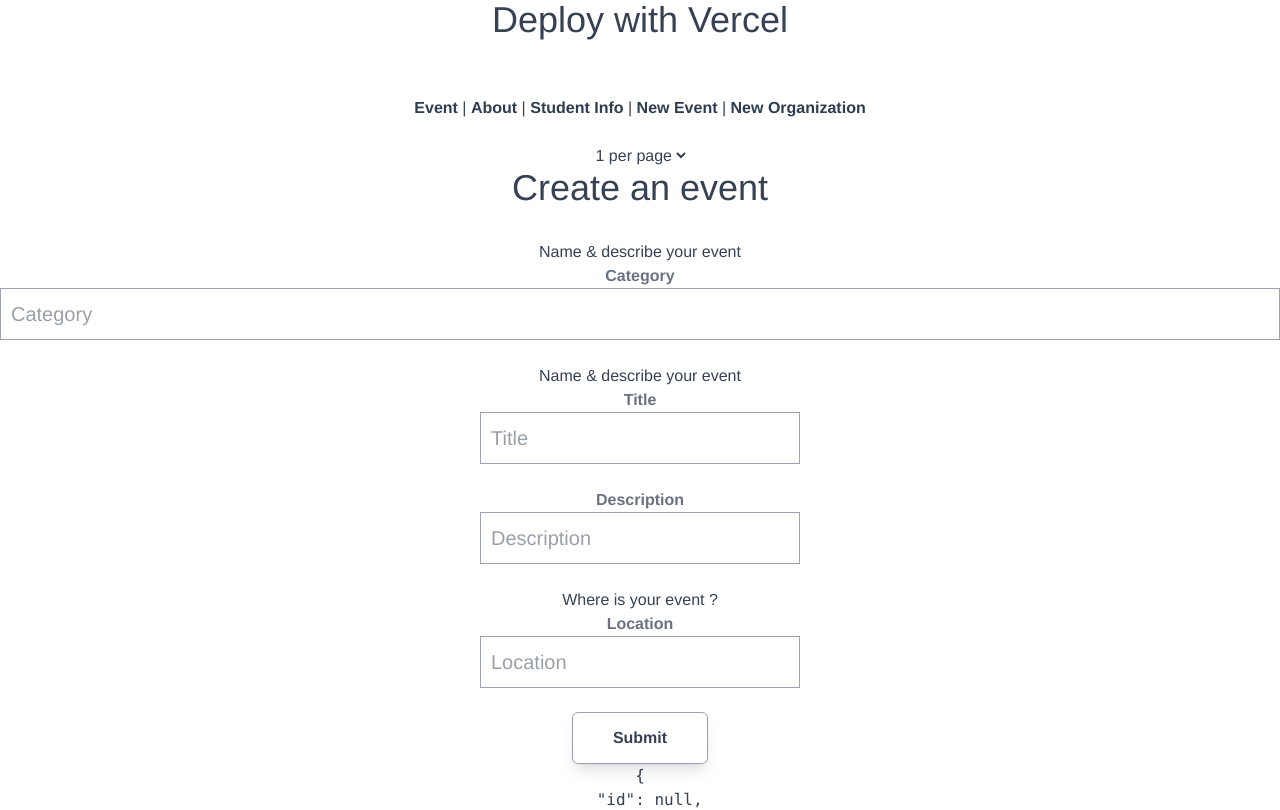
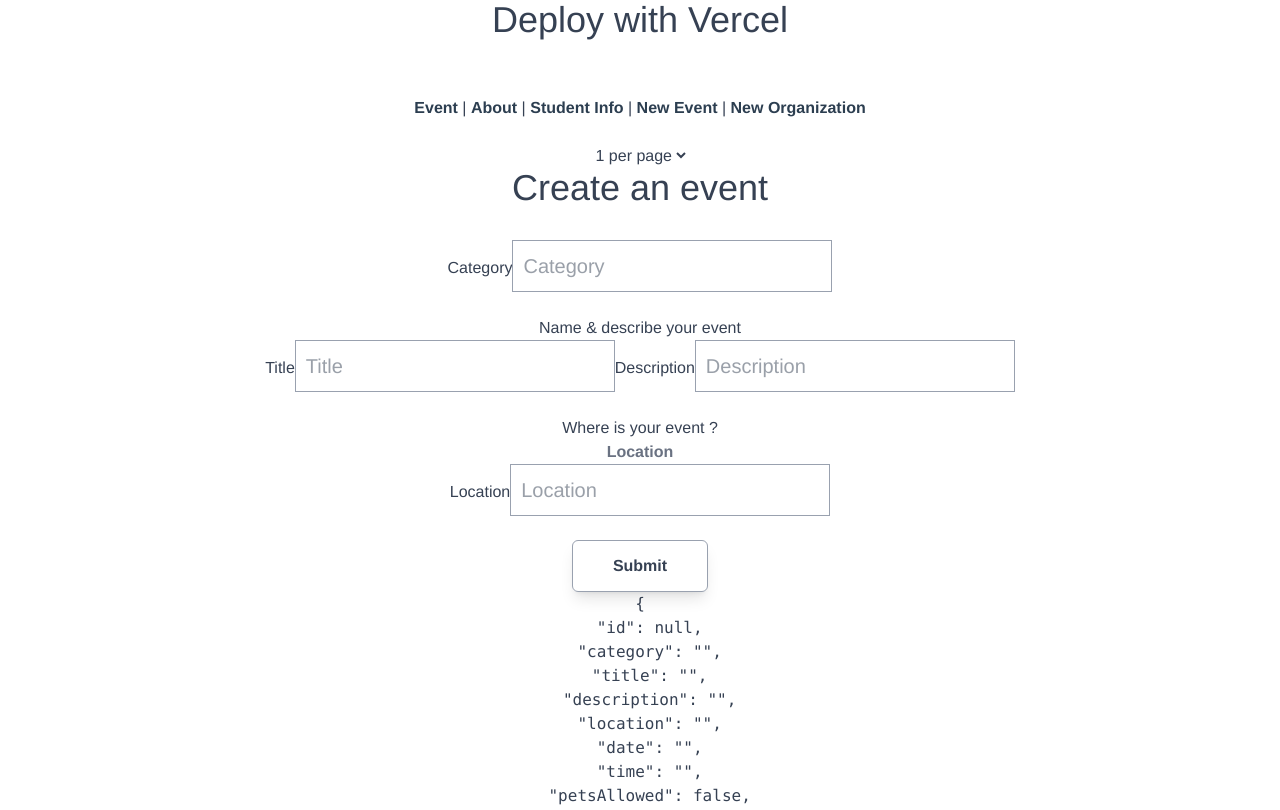
Before and after one commit to BokiChan/ComponentBaseLAB2, a Vue app: page /add-event in a window 1280 px wide. Shown: the top 810 px of the page. Built offline with nearby package versions, Linux system fonts and the light colour scheme; the HTML template or start-up script is replaced by a standard one.

Commit message:
feat: 5.2 add new base input component

```diff
--- /dev/null
+++ b/src/components/BaseInput.vue
@@ -0,0 +1,18 @@
+<script setup lang="ts">
+const modelValue = defineModel()
+interface BaseInputProps {
+    label: string
+}
+const props = withDefaults(defineProps<BaseInputProps>(), {
+    label: ''
+})
+</script>
+
+<template>
+    <label v-if="label">
+        {{ props.label }}
+    </label>
+    <input class="h-13 w-1/4 px-2.5 text-xl border border-gray-400
+    focus:border-emerald-500 focus:outline-none mb-6" v-bind="$attrs"
+    v-model="modelValue" :placeholder="label" />
+</template>
--- a/src/views/event/EventFormView.vue
+++ b/src/views/event/EventFormView.vue
@@ -2,6 +2,7 @@
 import type { Event } from '@/types'
 import { ref } from 'vue'
 import EventService from '@/services/EventService'
+import BaseInput from '@/components/BaseInput.vue'
 import { useRouter } from 'vue-router'
 import { useMessageStore } from '@/stores/message'
 const event = ref<Event>({
@@ -43,24 +44,13 @@ function saveEvent() {
 
         <form @submit.prevent="saveEvent">
 
+            <BaseInput v-model="event.category" type="text" label="Category" />
             <h3>Name & describe your event</h3>
-            <label class="block text-gray-500 font-bold">Category</label>
-            <input v-model="event.category" type="text" placeholder="Category" class="h-13
-w-full px-2.5 text-xl border border-gray-400 focus:border-emerald-500
-focus:outline-none mb-6" />
-            <h3>Name & describe your event</h3>
-            <label class="block text-gray-500 font-bold">Title</label>
-            <input v-model="event.title" type="text" placeholder="Title" class="h-13 w-1/4
-px-2.5 text-xl border border-gray-400 focus:border-emerald-500 focus:outline-none
-mb-6" />
-            <label class="block text-gray-500 font-bold">Description</label>
-            <input v-model="event.description" type="text" placeholder="Description" class="h-13 w-1/4 px-2.5 text-xl border border-gray-400 focus:border-emerald-500
-focus:outline-none mb-6" />
+            <BaseInput v-model="event.title" type="text" label="Title" />
+            <BaseInput v-model="event.description" type="text" label="Description" />
             <h3>Where is your event ?</h3>
             <label class="block text-gray-500 font-bold">Location</label>
-            <input v-model="event.location" type="text" placeholder="Location" class="h-13
-w-1/4 px-2.5 text-xl border border-gray-400 focus:border-emerald-500
-focus: outline-none mb-6" />
+            <BaseInput v-model="event.location" type="text" label="Location" />
 
             <button class="flex w-fit mx-auto items-center justify-center h-13 px-10
 rounded-md font-semibold whitespace-nowrap border border-gray-400
```
